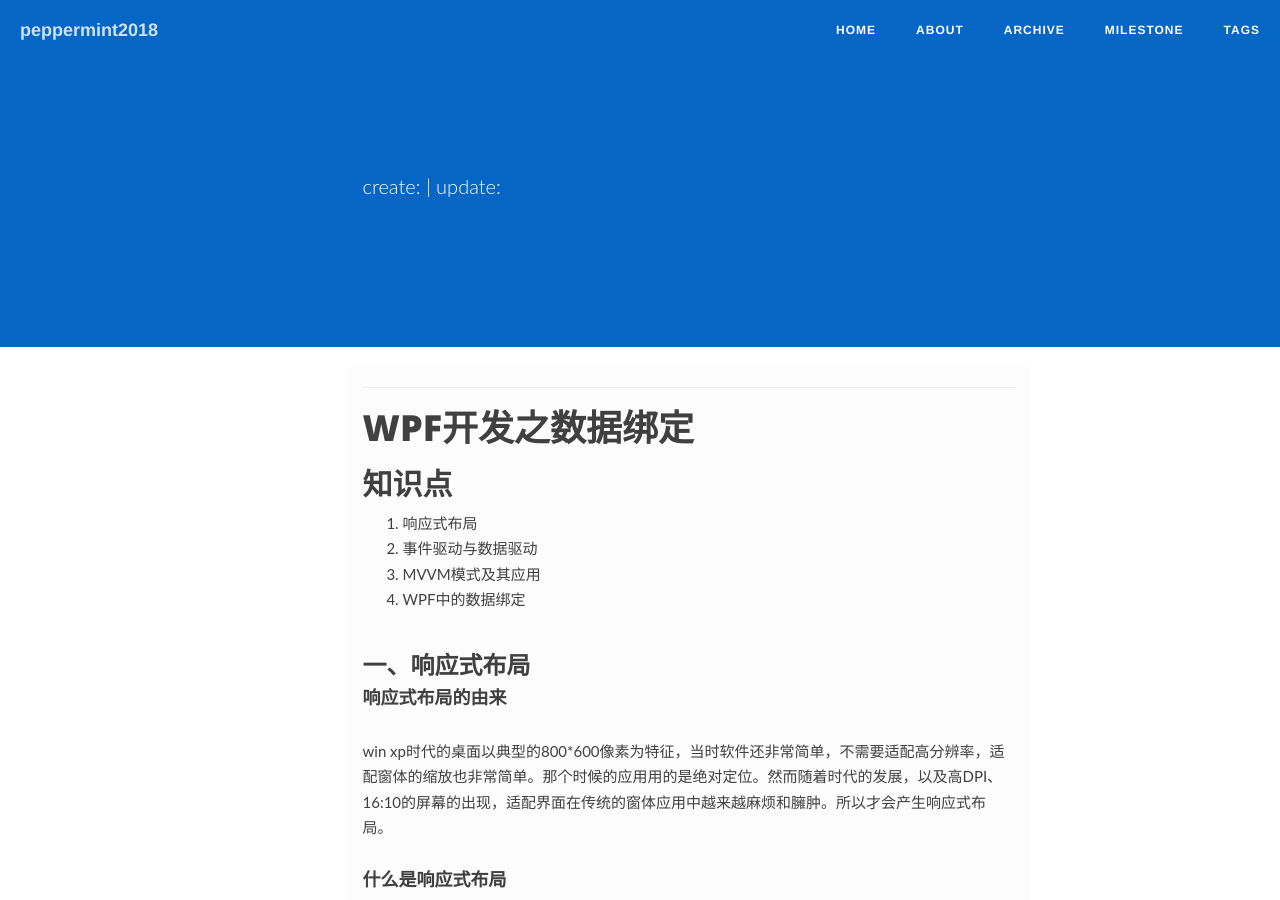
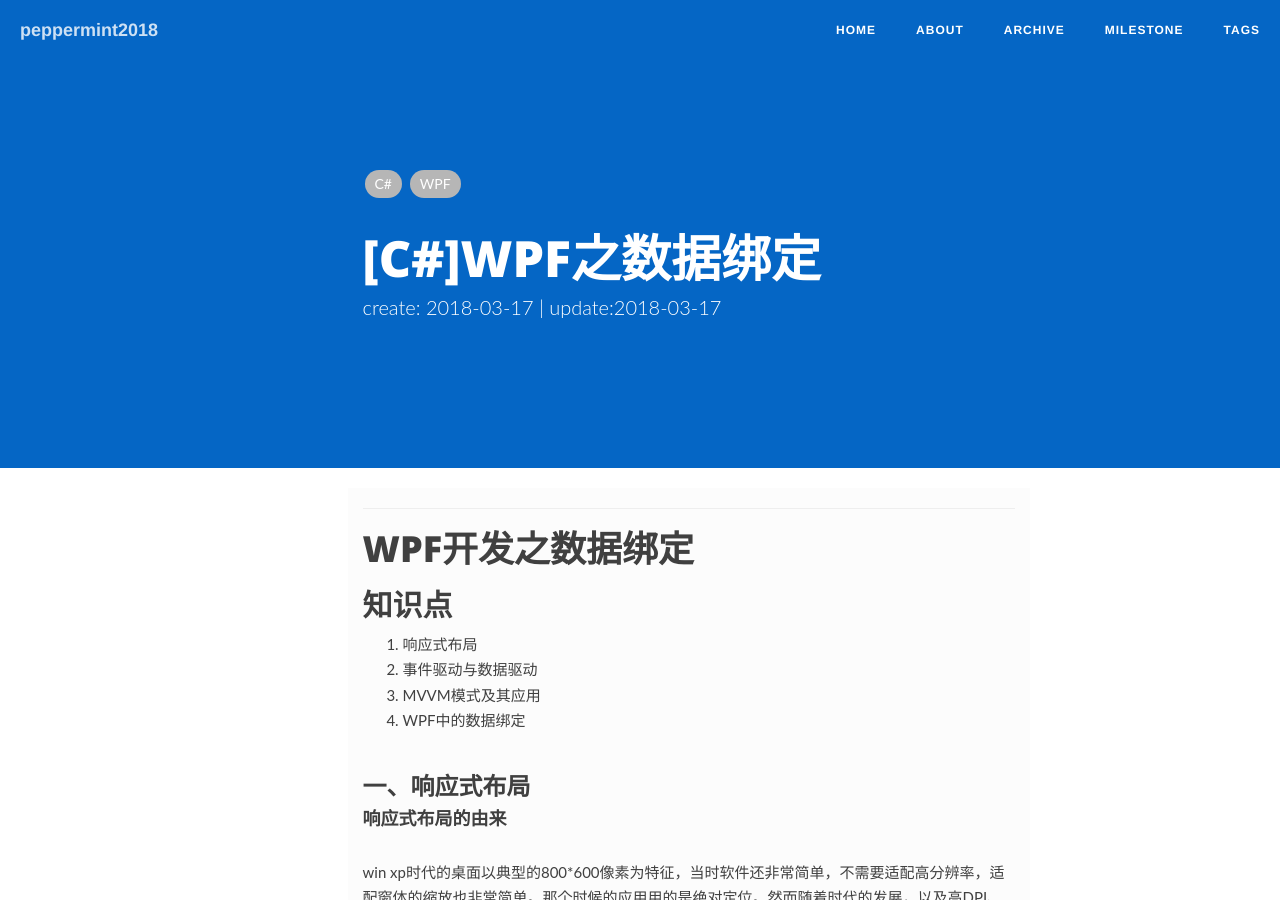
Before and after one commit to h1542462994/h1542462994.github.io, a Jekyll site: the page built from _posts/2019-03-17-c#-wpf1.md, in a window 1280 px wide and 900 px high. Built offline with Jekyll 4.4.1, drawn with Linux system fonts in a browser that asks for light colours; nearby versions of some CDN libraries; comment, search, counter and statistics services are not loaded.

Commit message:
Update 2019-03-17-c#-wpf1.md

```diff
--- a/_posts/2019-03-17-c#-wpf1.md
+++ b/_posts/2019-03-17-c#-wpf1.md
@@ -1,10 +1,10 @@
 ---
 layout: post
-title: "[C#] WPF之数据绑定"
+title: "[C#]WPF之数据绑定"
 create: 2018-03-17
 update: 2018-03-17
 categories: blog
-tags: [C#] [WPF]
+tags: [C#,WPF]
 description: ""
 ---
 
```
